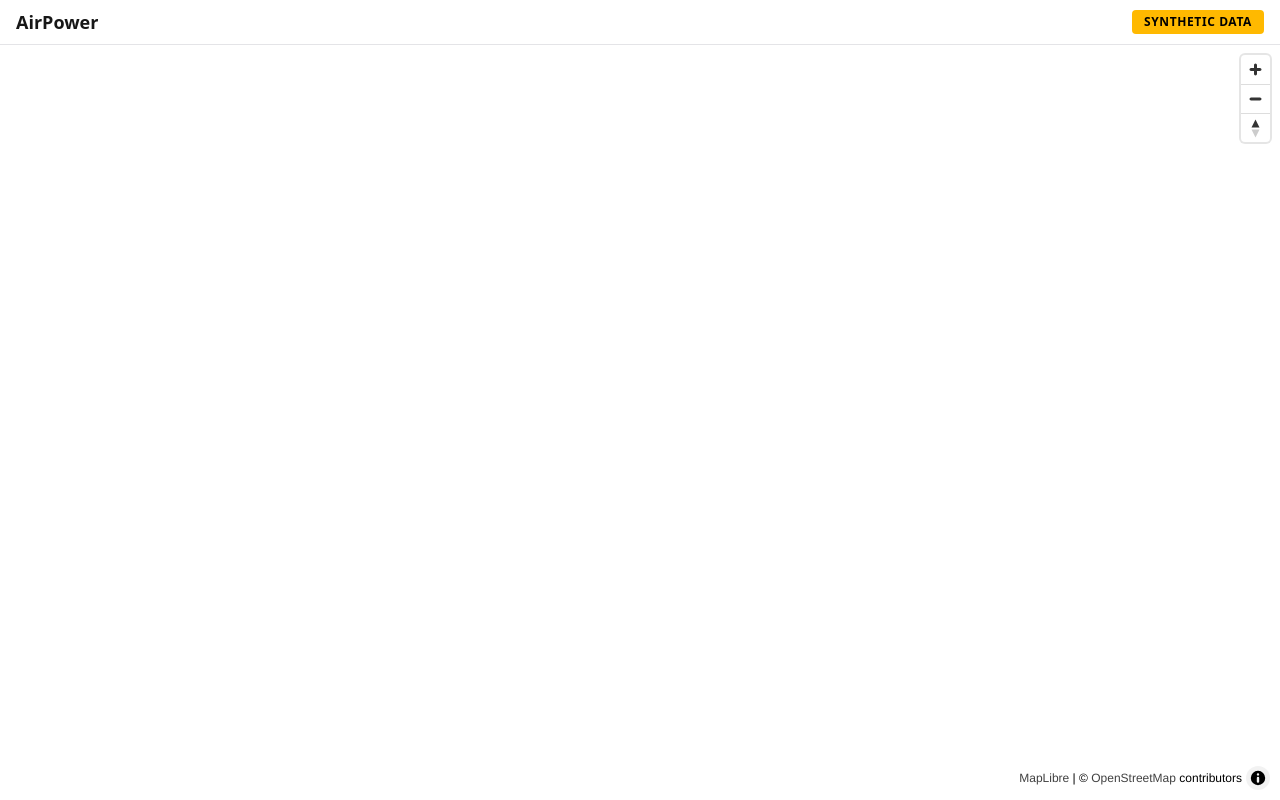
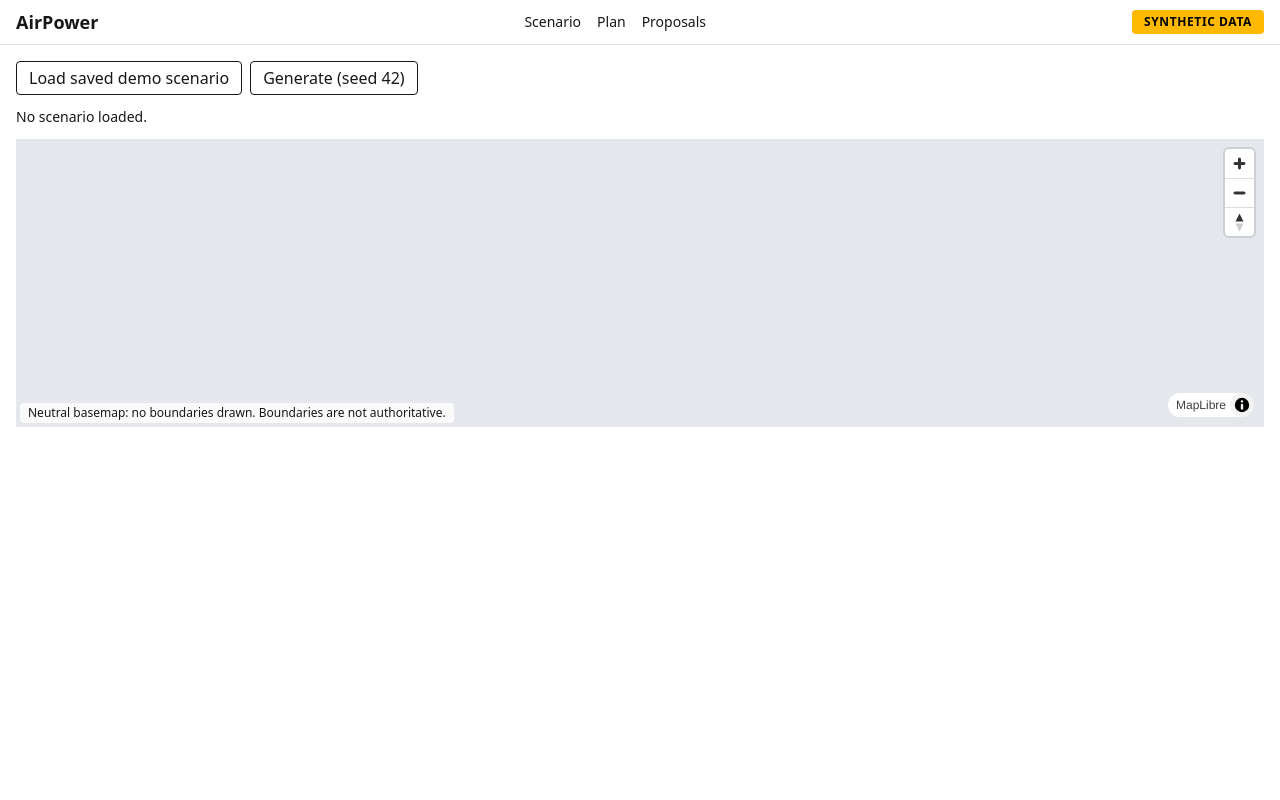
Before and after one commit to Suyash2527/airpower-ops-optimiser, a Next.js app in the folder frontend/: page / in a window 1280 px wide. Built offline with nearby package versions, Linux system fonts and the light colour scheme; no server answers.

Commit message:
feat(6.1): scenario page, neutral basemap (D-22), persistent SYNTHETIC badge, nav
Co-Authored-By: Claude Sonnet 5.5 <noreply@anthropic.com>

```diff
--- a/frontend/app/layout.tsx
+++ b/frontend/app/layout.tsx
@@ -1,4 +1,5 @@
 import type { Metadata } from "next";
+import Nav from "@/components/Nav";
 import SyntheticBadge from "@/components/SyntheticBadge";
 import "./globals.css";
 
@@ -14,6 +15,7 @@ export default function RootLayout({ children }: LayoutProps<"/">) {
       <body className="min-h-full flex flex-col">
         <header className="flex items-center justify-between border-b border-zinc-200 px-4 py-2">
           <h1 className="text-lg font-semibold">AirPower</h1>
+          <Nav />
           <SyntheticBadge />
         </header>
         {children}
--- a/frontend/app/page.tsx
+++ b/frontend/app/page.tsx
@@ -1,8 +1,58 @@
+"use client";
+
+import { useEffect, useState } from "react";
 import MapView from "@/components/MapView";
+import { api, getScenarioId, setScenarioId, type ScenarioSummary } from "@/lib/api";
 
-export default function Home() {
+export default function ScenarioPage() {
+  const [current, setCurrent] = useState<ScenarioSummary | null>(null);
+  const [error, setError] = useState<string | null>(null);
+  const [busy, setBusy] = useState(false);
+
+  useEffect(() => {
+    const id = getScenarioId();
+    if (!id) return;
+    api<{ scenarios: ScenarioSummary[] }>("/scenarios")
+      .then((r) => setCurrent(r.scenarios.find((s) => s.scenario_id === id) ?? null))
+      .catch((e: Error) => setError(e.message));
+  }, []);
+
+  async function run(path: string, body: unknown) {
+    setBusy(true);
+    setError(null);
+    try {
+      const s = await api<ScenarioSummary>(path, { method: "POST", body });
+      setScenarioId(s.scenario_id);
+      setCurrent(s);
+    } catch (e) {
+      setError((e as Error).message);
+    } finally {
+      setBusy(false);
+    }
+  }
+
   return (
-    <main className="flex flex-1 flex-col">
+    <main className="flex flex-1 flex-col gap-3 p-4">
+      <div className="flex gap-2">
+        <button disabled={busy} className="rounded border px-3 py-1"
+          onClick={() => run("/scenarios/load", { path: "demo.json" })}>
+          Load saved demo scenario
+        </button>
+        <button disabled={busy} className="rounded border px-3 py-1"
+          onClick={() => run("/scenarios/generate", { seed: 42 })}>
+          Generate (seed 42)
+        </button>
+      </div>
+      {error && <p role="alert" className="text-red-700">{error}</p>}
+      {current ? (
+        <dl className="text-sm">
+          <dt className="font-semibold">{current.name}</dt>
+          <dd>id {current.scenario_id} · seed {current.seed} · horizon {current.horizon_min} min · {current.season_preset} · label: {current.data_label}</dd>
+          <dd>{Object.entries(current.counts).map(([k, v]) => `${k}: ${v}`).join(" · ")}</dd>
+        </dl>
+      ) : (
+        <p className="text-sm">No scenario loaded.</p>
+      )}
       <MapView />
     </main>
   );
--- a/frontend/components/MapView.tsx
+++ b/frontend/components/MapView.tsx
@@ -14,19 +14,12 @@ import { useEffect, useRef } from "react";
 const DEFAULT_CENTER: [number, number] = [134, -25];
 const DEFAULT_ZOOM = 5;
 
-const OSM_STYLE: StyleSpecification = {
+// D-22: no raster tiles and no vector boundaries. A plain background keeps
+// administrative borders off the map until a verified GoI-compliant layer exists.
+const NEUTRAL_STYLE: StyleSpecification = {
   version: 8,
-  sources: {
-    osm: {
-      type: "raster",
-      tiles: ["https://tile.openstreetmap.org/{z}/{x}/{y}.png"],
-      tileSize: 256,
-      maxzoom: 19,
-      attribution:
-        '© <a href="https://www.openstreetmap.org/copyright">OpenStreetMap</a> contributors',
-    },
-  },
-  layers: [{ id: "osm", type: "raster", source: "osm" }],
+  sources: {},
+  layers: [{ id: "bg", type: "background", paint: { "background-color": "#e4e7eb" } }],
 };
 
 // The worker is copied to /public by scripts/copy-maplibre-worker.mjs (bundler cannot resolve it).
@@ -40,7 +33,7 @@ export default function MapView() {
     setWorkerUrl(WORKER_URL);
     const map = new MapLibreMap({
       container: container.current,
-      style: OSM_STYLE,
+      style: NEUTRAL_STYLE,
       center: DEFAULT_CENTER,
       zoom: DEFAULT_ZOOM,
     });
@@ -49,9 +42,12 @@ export default function MapView() {
   }, []);
 
   return (
-    <div className="relative min-h-[480px] flex-1">
+    <div className="relative h-72">
       <div className="absolute inset-0">
         <div ref={container} data-testid="cop-map" className="h-full w-full" />
+        <p className="absolute bottom-1 left-1 rounded bg-white/80 px-2 py-0.5 text-xs">
+          Neutral basemap: no boundaries drawn. Boundaries are not authoritative.
+        </p>
       </div>
     </div>
   );
--- /dev/null
+++ b/frontend/components/Nav.tsx
@@ -0,0 +1,11 @@
+import Link from "next/link";
+
+export default function Nav() {
+  return (
+    <nav className="flex gap-4 text-sm">
+      <Link href="/" className="hover:underline">Scenario</Link>
+      <Link href="/plan" className="hover:underline">Plan</Link>
+      <Link href="/proposals" className="hover:underline">Proposals</Link>
+    </nav>
+  );
+}
--- /dev/null
+++ b/frontend/lib/api.ts
@@ -0,0 +1,40 @@
+const BASE = process.env.NEXT_PUBLIC_API_URL ?? "http://localhost:8000/api/v1";
+
+export async function api<T>(path: string, init?: { method?: string; body?: unknown }): Promise<T> {
+  const res = await fetch(`${BASE}${path}`, {
+    method: init?.method ?? "GET",
+    headers: init?.body ? { "Content-Type": "application/json" } : undefined,
+    body: init?.body ? JSON.stringify(init.body) : undefined,
+  });
+  if (!res.ok) {
+    const text = await res.text();
+    throw new Error(`${res.status} ${path}: ${text.slice(0, 300)}`);
+  }
+  return res.json() as Promise<T>;
+}
+
+const KEY = "airpower.scenario_id";
+export const getScenarioId = (): string | null => {
+  try {
+    return localStorage.getItem(KEY);
+  } catch {
+    return null;
+  }
+};
+export const setScenarioId = (id: string): void => {
+  try {
+    localStorage.setItem(KEY, id);
+  } catch {
+    /* storage unavailable: page still works for this load */
+  }
+};
+
+export interface ScenarioSummary {
+  scenario_id: string;
+  name: string;
+  seed: number;
+  horizon_min: number;
+  season_preset: string;
+  counts: Record<string, number>;
+  data_label: string;
+}
```
